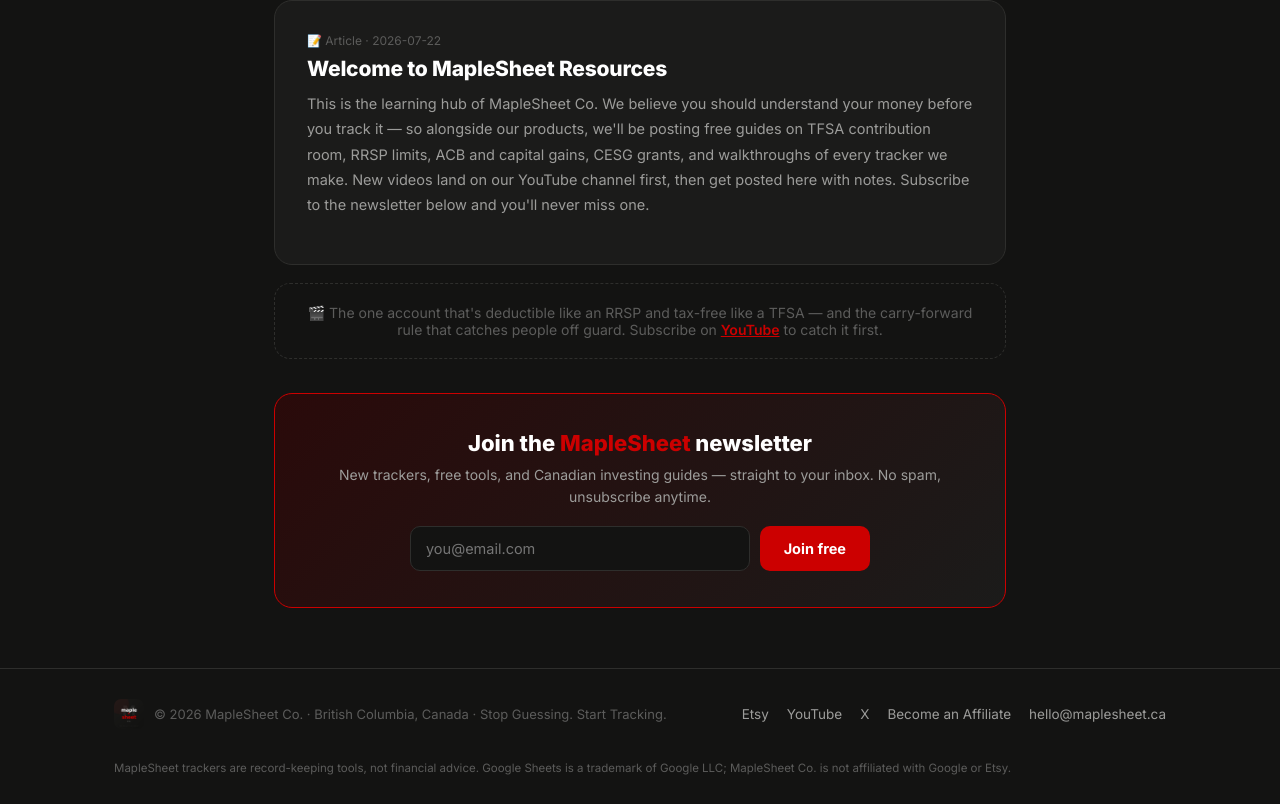
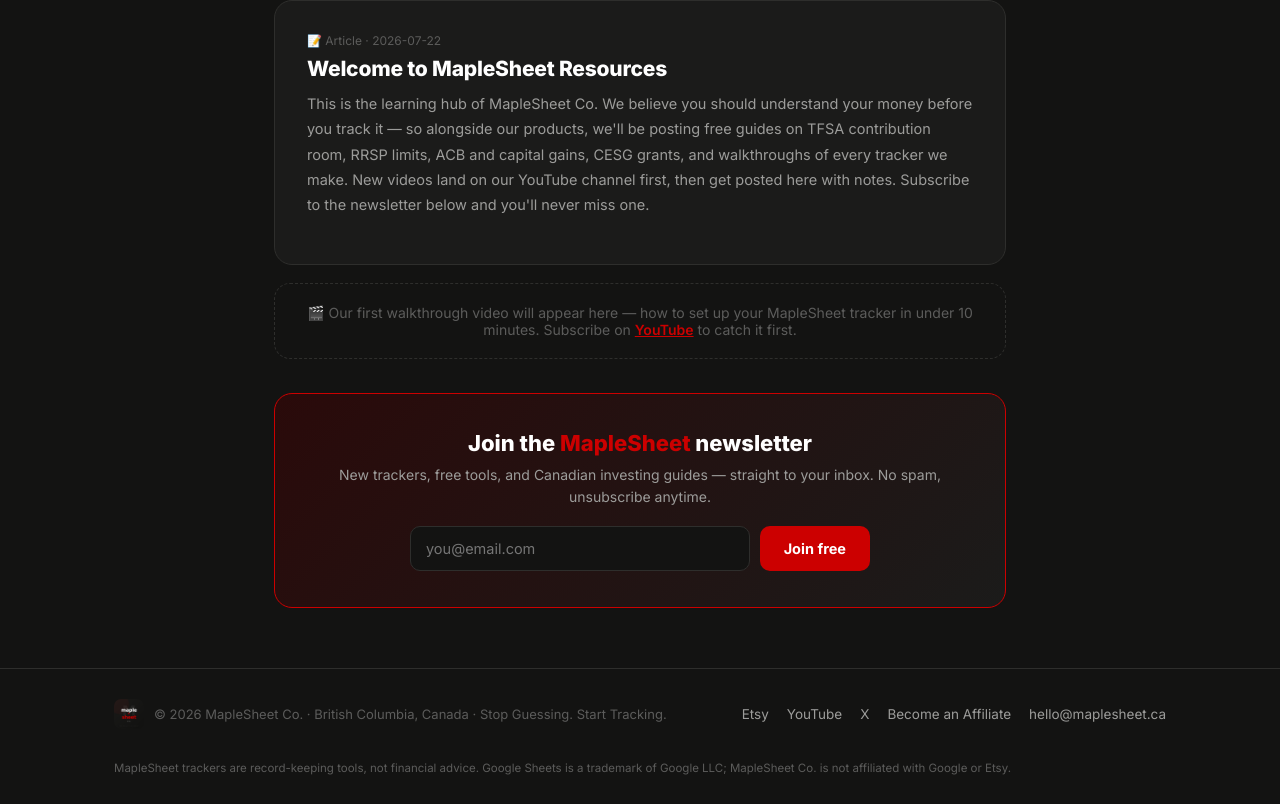
Before and after one commit to maplesheetco/maplesheet-website, a React (Vite) app: page /resources in a window 1280 px wide. Shown: the part 2803-3607 px from the top of the page. Built offline with nearby package versions, Linux system fonts and the light colour scheme.

Commit message:
Filter comingSoon for video type resources only

```diff
--- a/src/pages/Resources.jsx
+++ b/src/pages/Resources.jsx
@@ -59,7 +59,7 @@ function NewsletterBox() {
 
 export default function Resources() {
   const posts = RESOURCES.filter((r) => r.live !== false);
-  const comingSoon = RESOURCES.filter((r) => r.live === false);
+  const comingSoon = RESOURCES.filter((r) => r.type === "video" && r.live === false);
   return (
     <div className="ml-fade">
       <PageHead kicker="LEARN" title={<>Resources for <RedWord>Canadian investors</RedWord></>}
```
